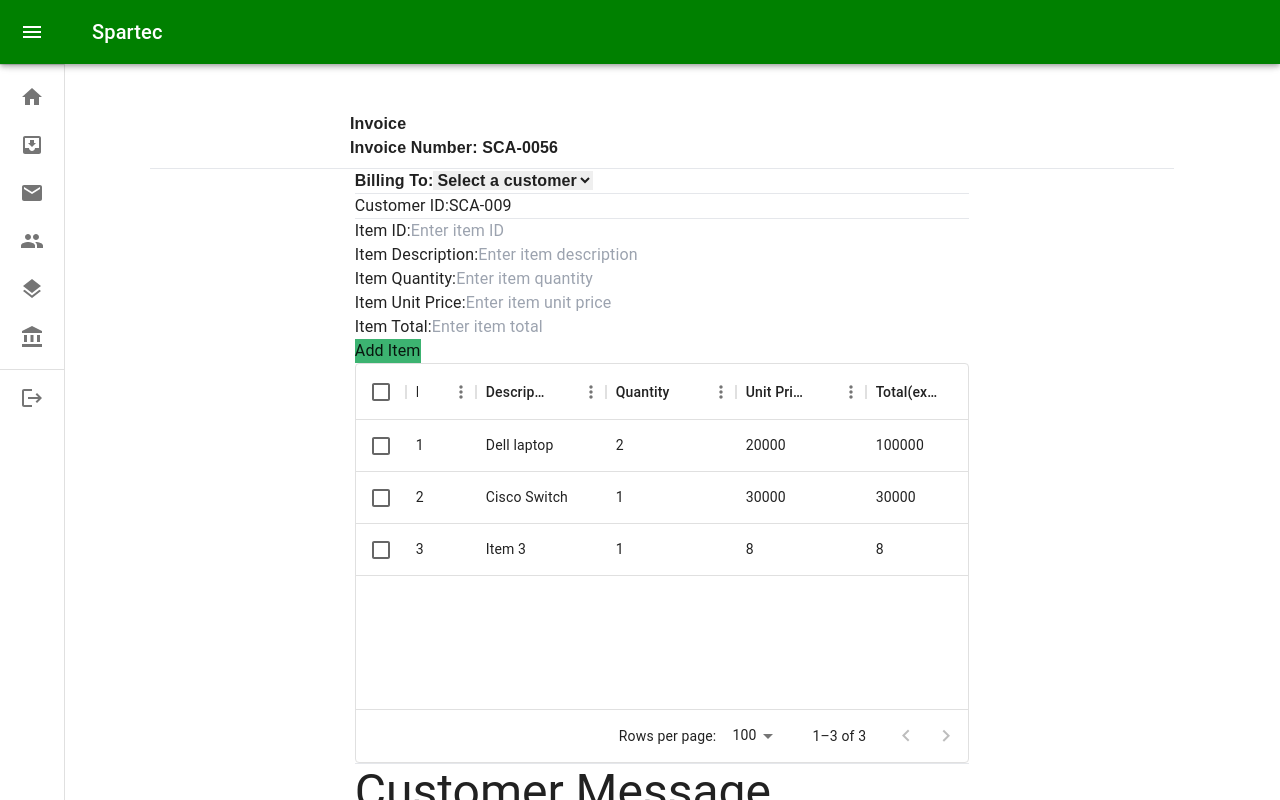
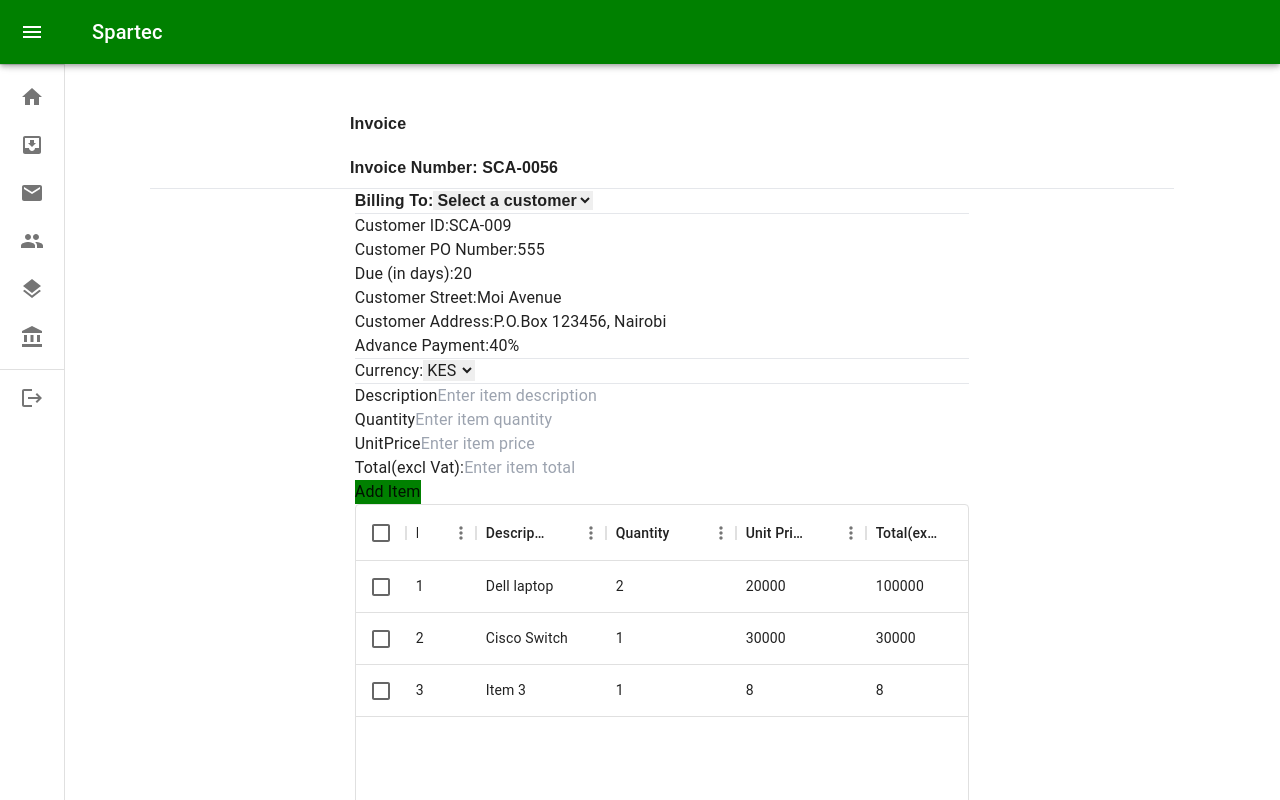
Before and after one commit to dohd/SCA-Track, a React (Create React App) app in the folder scainvoice/: page /invoice/new-in in a window 1280 px wide. Shown: the top 800 px of the page. Built offline with nearby package versions, Linux system fonts and the light colour scheme.

Commit message:
more createinv modification

```diff
--- a/scainvoice/package.json
+++ b/scainvoice/package.json
@@ -15,10 +15,12 @@
     "bootstrap": "^5.3.0",
     "react": "^18.2.0",
     "react-bootstrap": "^2.8.0",
+    "react-data-table-component": "^7.5.3",
     "react-dom": "^18.2.0",
     "react-hook-form": "^7.45.1",
     "react-router-dom": "^6.13.0",
     "react-scripts": "5.0.1",
+    "react-toastify": "^9.1.3",
     "web-vitals": "^2.1.4"
   },
   "scripts": {
--- /dev/null
+++ b/scainvoice/src/components/Header.jsx
@@ -0,0 +1,37 @@
+import { Card } from "react-bootstrap";
+export default function Header() {
+    return (
+      <>
+        <header className="flex flex-col items-center justify-center mb-5 xl:flex-row xl:justify-between">
+          <div>
+          <Card.Title style={{ fontFamily: 'sans-serif', fontWeight: 'bold', marginRight: 'auto', marginLeft: '200px' }}>
+          Invoice
+        </Card.Title>
+          </div>
+
+          {/* <div>
+            <ul className="flex items-center justify-between flex-wrap">
+              <li>
+                <button
+                  onClick={handlePrint}
+                  className="bg-gray-500 text-white font-bold py-2 px-8 rounded shadow border-2 border-gray-500 hover:bg-transparent hover:text-gray-500 transition-all duration-300"
+                >
+                  Print
+                </button>
+              </li>
+              <li className="mx-2">
+                <button className="bg-blue-500 text-white font-bold py-2 px-8 rounded shadow border-2 border-blue-500 hover:bg-transparent hover:text-blue-500 transition-all duration-300">
+                  Download
+                </button>
+              </li>
+              <li>
+                <button className="bg-green-500 text-white font-bold py-2 px-8 rounded shadow border-2 border-green-500 hover:bg-transparent hover:text-green-500 transition-all duration-300">
+                  Send
+                </button>
+              </li>
+            </ul>
+          </div> */}
+        </header>
+      </>
+    );
+  }
--- a/scainvoice/src/components/ItemForm.jsx
+++ b/scainvoice/src/components/ItemForm.jsx
@@ -1,90 +1,113 @@
 import React, { useState } from 'react';
-import { Form, Button } from 'react-bootstrap';
+import DataTable from 'react-data-table-component';
+import { Form, Button, Toast } from 'react-bootstrap';
 
-const ItemForm = ({ onAddItem }) => {
-  const [newItem, setNewItem] = useState({
-    id: '',
-    description: '',
-    quantity: '',
-    unitPrice: '',
-    total: '',
-  });
+const ItemForm = () => {
+    const [description, setDescription] = useState('');
+    const [quantity, setQuantity] = useState('');
+    const [unitprice, setUnitPrice] = useState('');
+    const [total, setTotal] = useState('');
+    const [showToast, setShowToast] = useState(false);
+    const [items, setItems] = useState([]);
 
-  const handleInputChange = (e) => {
-    const { name, value } = e.target;
-    setNewItem((prevItem) => ({ ...prevItem, [name]: value }));
+    const handleAddItem = () => {
+      const newItem = {
+        description: description,
+        quantity: quantity,
+        unitprice: unitprice,
+        total:total,
+      };
+      setItems((prevItems) => [...prevItems, newItem]);
+
+      setDescription('');
+      setQuantity('');
+      setUnitPrice('');
+      setTotal('');
+
+      setShowToast(true);
     };
 
-  const handleSubmit = (e) => {
-    e.preventDefault();
-    onAddItem(newItem);
-    setNewItem({
-      id: '',
-      description: '',
-      quantity: '',
-      unitPrice: '',
-      total: '',
-    });
-  };
+    const columns = [
+      {
+        name: 'Description',
+        selector: 'description',
+        sortable: true,
+      },
+      {
+        name: 'Quantity',
+        selector: 'quantity',
+        sortable: true,
+      },
+      {
+        name: 'UnitPrice',
+        selector: 'unitprice',
+        sortable: true,
+      },
+      {
+        name: 'Total',
+        selector: 'total',
+        sortable: true,
+      },
+    ];
+
+    const rows = items.map((item, index) => ({
+        id: index + 1,
+        ...item,
+      }));
 
     return (
-    <>
-      <Form onSubmit={handleSubmit}>
-        <Form.Group controlId="itemId">
-          <Form.Label>Item ID:</Form.Label>
+      <div>
+        <Form>
+          <Form.Group controlId="description">
+            <Form.Label>Description</Form.Label>
             <Form.Control
               type="text"
-            name="id"
-            placeholder="Enter item ID"
-            value={newItem.id}
-            onChange={handleInputChange}
+              placeholder="Enter item description"
+              value={description}
+              onChange={(e) => setDescription(e.target.value)}
             />
           </Form.Group>
-        <Form.Group controlId="itemdescription">
-          <Form.Label>Item Description:</Form.Label>
+          <Form.Group controlId="quantity">
+            <Form.Label>Quantity</Form.Label>
             <Form.Control
-            type="text"
-            name="description"
-            placeholder="Enter item description"
-            value={newItem.description}
-            onChange={handleInputChange}
+              type="number"
+              placeholder="Enter item quantity"
+              value={quantity}
+              onChange={(e) => setQuantity(e.target.value)}
             />
           </Form.Group>
-        <Form.Group controlId="itemquantity">
-          <Form.Label>Item Quantity:</Form.Label>
+          <Form.Group controlId="u-price">
+            <Form.Label>UnitPrice</Form.Label>
             <Form.Control
-            type="text"
-            name="quantity"
-            placeholder="Enter item quantity"
-            value={newItem.quantity}
-            onChange={handleInputChange}
+              type="number"
+              placeholder="Enter item price"
+              value={unitprice}
+              onChange={(e) => setUnitPrice(e.target.value)}
             />
           </Form.Group>
-        <Form.Group controlId="itemprice">
-          <Form.Label>Item Unit Price:</Form.Label>
+          <Form.Group controlId="total">
+            <Form.Label>Total(excl Vat):</Form.Label>
             <Form.Control
-            type="text"
-            name="unitPrice"
-            placeholder="Enter item unit price"
-            value={newItem.unitPrice}
-            onChange={handleInputChange}
+              type="number"
+              placeholder="Enter item total"
+              value={total}
+              onChange={(e) => setTotal(e.target.value)}
             />
           </Form.Group>
-        <Form.Group controlId="itemtotal">
-          <Form.Label>Item Total:</Form.Label>
-          <Form.Control
-            type="text"
-            name="total"
-            placeholder="Enter item total"
-            value={newItem.total}
-            onChange={handleInputChange}
-          />
-        </Form.Group>
-        <Button variant="secondary" type="submit" style={{ backgroundColor: '#3cb371' }}>
+          <Button variant="primary" onClick={handleAddItem} style={{backgroundColor:'green'}}>
             Add Item
           </Button>
         </Form>
-    </>
+
+        <Toast show={showToast} onClose={() => setShowToast(false)}>
+          <Toast.Header>
+            <strong className="me-auto">Item Added</strong>
+          </Toast.Header>
+          <Toast.Body>New item has been added successfully!</Toast.Body>
+        </Toast>
+
+       {/*<DataTable columns={columns} data={items} /> */}
+      </div>
     );
   };
 
--- /dev/null
+++ b/scainvoice/src/components/context/stateContext.jsx
@@ -0,0 +1,182 @@
+import { createContext, useEffect, useRef, useState } from "react";
+import { toast } from "react-toastify";
+import { v4 as uuidv4 } from "uuid";
+import collect from "collect.js";
+
+export const State = createContext();
+
+export default function StateContext({ children }) {
+  const [name, setName] = useState("");
+  const [address, setAddress] = useState("");
+  const [email, setEmail] = useState("");
+  const [phone, setPhone] = useState("");
+  const [bankName, setBankName] = useState("");
+  const [bankAccount, setBankAccount] = useState("");
+  const [website, setWebsite] = useState("");
+  const [clientName, setClientName] = useState("");
+  const [clientAddress, setClientAddress] = useState("");
+  const [invoiceNumber, setInvoiceNumber] = useState("");
+  const [invoiceDate, setInvoiceDate] = useState("");
+  const [dueDate, setDueDate] = useState("");
+  const [notes, setNotes] = useState("");
+  const [description, setDescription] = useState("");
+  const [quantity, setQuantity] = useState("");
+  const [price, setPrice] = useState("");
+  const [amount, setAmount] = useState("");
+  const [list, setList] = useState([]);
+  const [total, setTotal] = useState(0);
+  const [width] = useState(641);
+  // const [invoices, setInvoices] = useState([]);
+  const [isEditing, setIsEditing] = useState(false);
+  const [showModal, setShowModal] = useState(false);
+  const [showLogoutModal, setShowLogoutModal] = useState(false);
+
+  const componentRef = useRef();
+
+  const handlePrint = () => {
+    window.print();
+  };
+
+  useEffect(() => {
+    if (window.innerWidth < width) {
+      alert("Place your phone in landscape mode for the best experience");
+    }
+  }, [width]);
+
+  // Submit form function
+  const handleSubmit = (e) => {
+    e.preventDefault();
+
+    if (!description || !quantity || !price) {
+      toast.error("Please fill in all inputs");
+    } else {
+      const newItems = {
+        id: uuidv4(),
+        description,
+        quantity,
+        price,
+        amount,
+      };
+      setDescription("");
+      setQuantity("");
+      setPrice("");
+      setAmount("");
+      setList([...list, newItems]);
+      setIsEditing(false);
+      console.log(list);
+    }
+  };
+
+  // Calculate items amount function
+  useEffect(() => {
+    const calculateAmount = (amount) => {
+      setAmount(quantity * price);
+    };
+
+    calculateAmount(amount);
+  }, [amount, price, quantity, setAmount]);
+
+  /* Calculate total amount of items in table
+  This is the previous function to calculate the total amount of items in the table
+  But it has a bug where if you delete an item from the table, it still keeps the previous total amount.
+  The function after this comment uses `collect.js` which is a much better solution.
+  */
+  // function CalcSum() {
+  //   let rows = document.querySelectorAll(".amount");
+  //   let sum = 0;
+
+  //   for (let i = 0; i < rows.length; i++) {
+  //     if (rows[i].className === "amount") {
+  //       sum += isNaN(rows[i].innerHTML) ? 0 : parseInt(rows[i].innerHTML);
+  //       setTotal(sum);
+  //     }
+  //   }
+  // }
+
+  // useEffect(() => {
+  //   CalcSum();
+  // }, [price, quantity]);
+
+  // Use collect.js to calculate the total amount of items in the table. This is a much better function than the commented one above.
+  const calculateTotal = () => {
+    const allItems = list.map((item) => item.price);
+
+    setTotal(collect(allItems).sum());
+  };
+
+  useEffect(() => {
+    calculateTotal();
+  });
+
+  // Edit function
+  const editRow = (id) => {
+    const editingRow = list.find((row) => row.id === id);
+    setList(list.filter((row) => row.id !== id));
+    setIsEditing(true);
+    setDescription(editingRow.description);
+    setQuantity(editingRow.quantity);
+    setPrice(editingRow.price);
+  };
+
+  // Delete function
+  const deleteRow = (id) => {
+    setList(list.filter((row) => row.id !== id));
+    // CalcSum();
+    setShowModal(false);
+  };
+
+  const context = {
+    name,
+    setName,
+    address,
+    setAddress,
+    email,
+    setEmail,
+    phone,
+    setPhone,
+    bankName,
+    setBankName,
+    bankAccount,
+    setBankAccount,
+    website,
+    setWebsite,
+    clientName,
+    setClientName,
+    clientAddress,
+    setClientAddress,
+    invoiceNumber,
+    setInvoiceNumber,
+    invoiceDate,
+    setInvoiceDate,
+    dueDate,
+    setDueDate,
+    notes,
+    setNotes,
+    description,
+    setDescription,
+    quantity,
+    setQuantity,
+    price,
+    setPrice,
+    amount,
+    setAmount,
+    list,
+    setList,
+    total,
+    setTotal,
+    width,
+    componentRef,
+    handlePrint,
+    isEditing,
+    setIsEditing,
+    showModal,
+    setShowModal,
+    handleSubmit,
+    editRow,
+    deleteRow,
+    showLogoutModal,
+    setShowLogoutModal,
+  };
+
+  return <State.Provider value={context}>{children}</State.Provider>;
+}
--- a/scainvoice/src/pages/Invoice/CreateInvoice.jsx
+++ b/scainvoice/src/pages/Invoice/CreateInvoice.jsx
@@ -5,6 +5,7 @@ import { Typography, Box } from '@mui/material';
 import ItemForm from '../../components/ItemForm';
 import CustomerMessage from '../../components/CustomerMessage';
 import CompanyPaymentDetails from '../../components/CompanyPaymentDetails';
+import Header from '../../components/Header';
 
 const CreateInvoice = () => {
   const [selectedCustomer, setSelectedCustomer] = useState('');
@@ -62,9 +63,7 @@ const CreateInvoice = () => {
   return (
     <Card style={{ width: '80%', marginLeft: '150px' }}>
       <Card.Body>
-        <Card.Title style={{ fontFamily: 'sans-serif', fontWeight: 'bold', marginRight: 'auto', marginLeft: '200px' }}>
-          Invoice
-        </Card.Title>
+       <Header/>
         <Card.Subtitle
           style={{ fontFamily: 'sans-serif', fontWeight: 'bold', marginRight: 'auto', marginLeft: '200px' }}
           className="mb-2 text-muted"
@@ -83,12 +82,48 @@ const CreateInvoice = () => {
             </Form.Select>
           </Form.Group>
           <hr />
-          <Form.Group controlId="customerID">
+          <Form.Group controlId="customerID" >
             <Form.Label>Customer ID:</Form.Label>
             <Form.Control type="text" readOnly value="SCA-009" />
           </Form.Group>
-          {/* Rest of the form fields */}
+
+          <Form.Group controlId="customerPONumber">
+            <Form.Label>Customer PO Number:</Form.Label>
+            <Form.Control type="number" readOnly value="555" />
+          </Form.Group>
+
+          <Form.Group controlId="dueDays">
+            <Form.Label>Due (in days):</Form.Label>
+            <Form.Control type="number" readOnly value="20" />
+          </Form.Group>
+
+          <Form.Group controlId="customerStreet">
+            <Form.Label>Customer Street:</Form.Label>
+            <Form.Control type="text" readOnly value="Moi Avenue" />
+          </Form.Group>
+
+          <Form.Group controlId="customerAddress">
+            <Form.Label>Customer Address:</Form.Label>
+            <Form.Control type="text" readOnly value="P.O.Box 123456, Nairobi" />
+          </Form.Group>
+
+          <Form.Group controlId="advancePayment">
+            <Form.Label>Advance Payment:</Form.Label>
+            <Form.Control type="text" readOnly value="40%" />
+          </Form.Group>
+
           <hr />
+
+          <Form.Group controlId="currency">
+            <Form.Label>Currency:</Form.Label>
+            <Form.Control as="select">
+              <option value="ksh">KES</option>
+              <option value="usd">USD</option>
+              <option value="eur">EUR</option>
+              <option value="gbp">GBP</option>
+            </Form.Control>
+          </Form.Group>
+          <hr/>
           <ItemForm />
           {/* DataGrid and other components */}
           <div style={{ height: 400, width: '100%' }}>
```
Also changed, not shown: 1 other file (tests, documents, lock files or other folders). Lines whose indentation alone changed are shown as unchanged.
